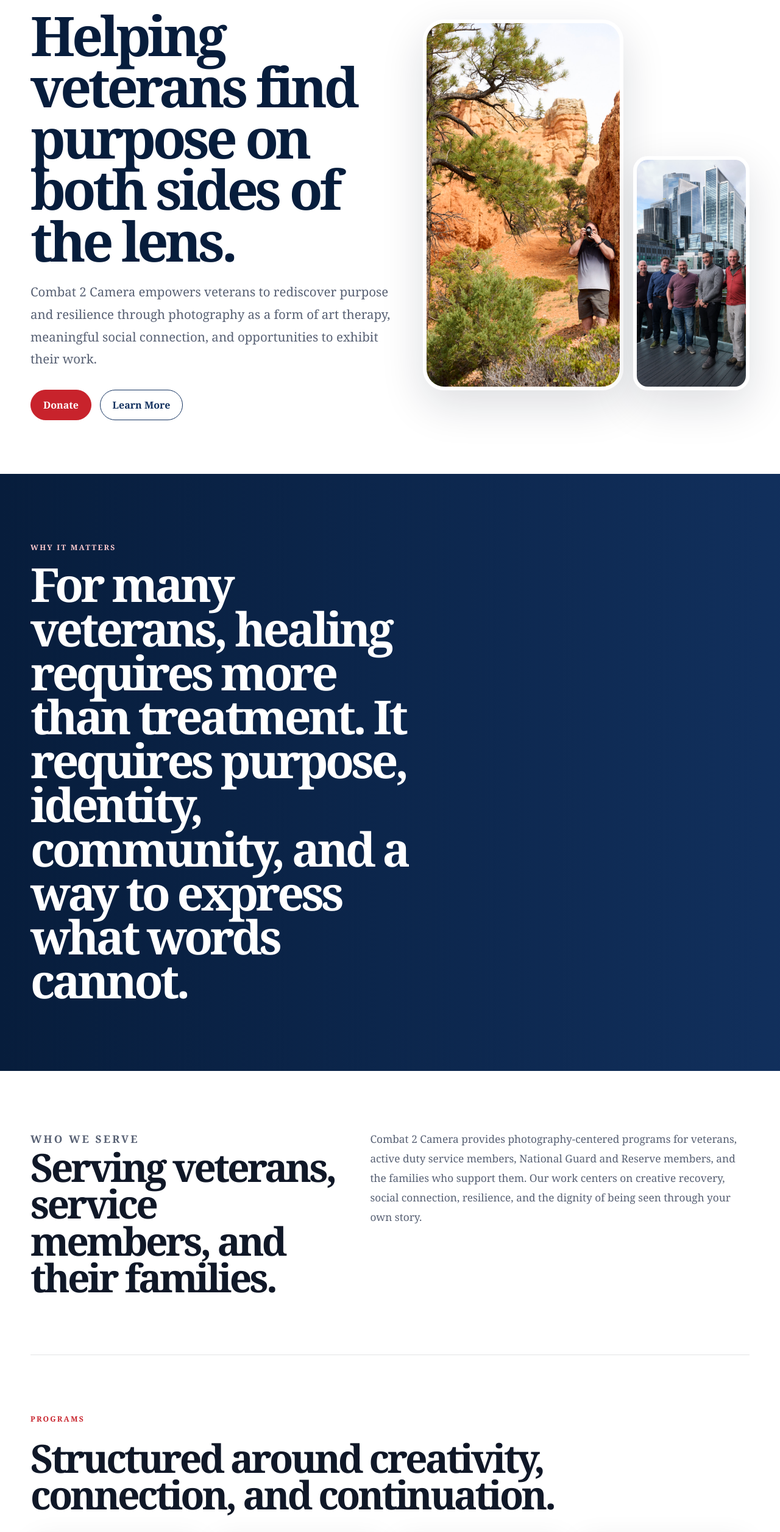
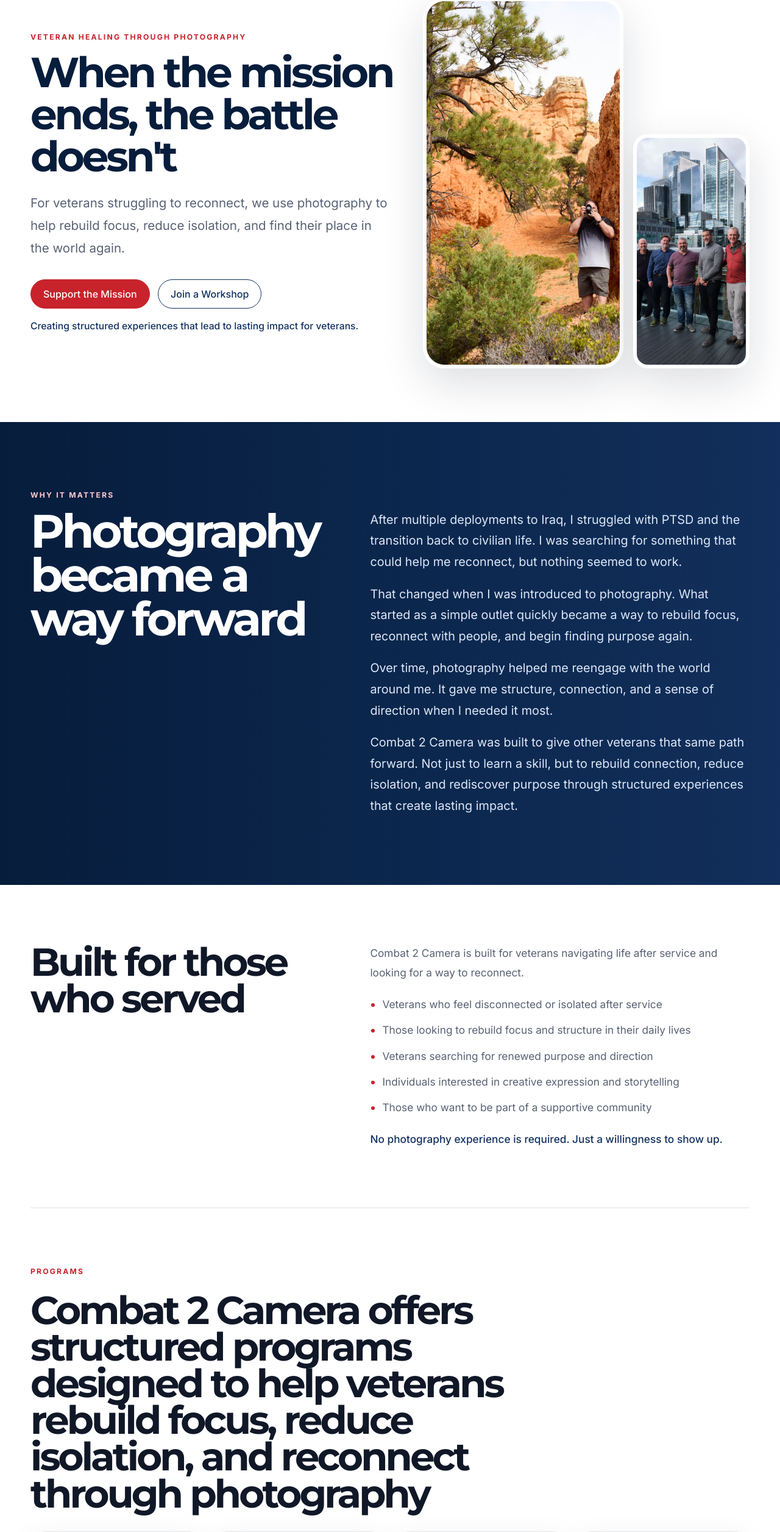
Before and after one commit to troyrkoltermann-pixel/combat2camera-website, a Next.js app: page / in a window 1280 px wide. Shown: the part 218-2730 px from the top of the page at 61% size. Built offline with nearby package versions, Linux system fonts and the light colour scheme.

Commit message:
Refine homepage messaging and typography

```diff
--- a/src/app/globals.css
+++ b/src/app/globals.css
@@ -1,3 +1,5 @@
+@import url("https://fonts.googleapis.com/css2?family=Inter:wght@400;500;700&family=Montserrat:wght@600;700&display=swap");
+
 :root {
   --ink: #101828;
   --paper: #ffffff;
@@ -26,7 +28,8 @@
   min-height: 100vh;
   background: #ffffff;
   color: var(--ink);
-  font-family: Georgia, "Times New Roman", serif;
+  font-family: "Inter", sans-serif;
+  font-weight: 400;
 }
 
 a {
@@ -124,9 +127,9 @@
 }
 
 .brand img {
-  width: 10.5rem;
+  width: 16rem;
   height: auto;
-  max-height: 4.4rem;
+  max-height: 5.4rem;
   object-fit: contain;
   object-position: left center;
 }
@@ -217,9 +220,10 @@
 }
 
 .hero-home h1 {
-  max-width: 12ch;
+  max-width: 14ch;
   color: var(--navy-dark);
-  font-size: clamp(3.5rem, 7vw, 7.2rem);
+  font-size: clamp(2.75rem, 5.4vw, 5.8rem);
+  line-height: 1;
 }
 
 .lead {
@@ -235,6 +239,15 @@
   flex-wrap: wrap;
   gap: 0.85rem;
   margin-top: 2rem;
+}
+
+.trust-line {
+  max-width: 42rem;
+  margin: 1rem 0 0;
+  color: var(--navy);
+  font-size: 0.98rem;
+  font-weight: 500;
+  line-height: 1.6;
 }
 
 .hero-media {
@@ -275,8 +288,27 @@
 }
 
 .mission-band h2 {
-  max-width: 15ch;
+  max-width: 12ch;
   font-size: clamp(2.7rem, 6vw, 6rem);
+}
+
+.mission-story {
+  display: grid;
+  grid-template-columns: 0.9fr 1.1fr;
+  gap: 3rem;
+  align-items: start;
+}
+
+.mission-story div {
+  display: grid;
+  gap: 1.1rem;
+}
+
+.mission-story p {
+  margin: 0;
+  color: #dce8f8;
+  font-size: clamp(1.05rem, 1.7vw, 1.24rem);
+  line-height: 1.75;
 }
 
 .split-section,
@@ -307,6 +339,7 @@
 }
 
 .split-section p,
+.serve-copy li,
 .founder-copy p,
 .donation-cta p,
 .donate-panel p {
@@ -314,6 +347,27 @@
   color: var(--muted);
   font-size: 1.08rem;
   line-height: 1.85;
+}
+
+.serve-copy {
+  display: grid;
+  gap: 1.25rem;
+}
+
+.serve-copy ul {
+  display: grid;
+  gap: 0.65rem;
+  margin: 0;
+  padding-left: 1.25rem;
+}
+
+.serve-copy li::marker {
+  color: var(--red);
+}
+
+.serve-copy .closing-line {
+  color: var(--navy);
+  font-weight: 500;
 }
 
 .section-heading {
@@ -342,10 +396,19 @@
 
 .program-card span {
   display: block;
-  margin-bottom: 2rem;
+  margin-bottom: 1rem;
   color: var(--red);
   font-size: 1.3rem;
   font-weight: 700;
+}
+
+.program-label {
+  margin: 0 0 1rem;
+  color: var(--navy);
+  font-size: 0.76rem;
+  font-weight: 700;
+  letter-spacing: 0.16em;
+  text-transform: uppercase;
 }
 
 .program-card p,
@@ -354,6 +417,39 @@
   margin: 0;
   color: var(--muted);
   line-height: 1.75;
+}
+
+.program-gains {
+  display: grid;
+  gap: 0.7rem;
+  margin-top: 1.25rem;
+}
+
+.program-gains strong {
+  color: var(--navy);
+  font-weight: 500;
+}
+
+.program-gains ul {
+  display: grid;
+  gap: 0.45rem;
+  margin: 0;
+  padding-left: 1.2rem;
+  color: var(--muted);
+  line-height: 1.55;
+}
+
+.program-gains li::marker {
+  color: var(--red);
+}
+
+.program-closing {
+  max-width: 52rem;
+  margin: 2rem 0 0;
+  color: var(--navy);
+  font-size: clamp(1.2rem, 2vw, 1.6rem);
+  font-weight: 500;
+  line-height: 1.55;
 }
 
 .impact-section {
@@ -820,6 +916,7 @@
 
   .hero-home,
   .split-section,
+  .mission-story,
   .founder-section,
   .story-hero-grid,
   .two-column-content,
@@ -864,7 +961,7 @@
   }
 
   .brand img {
-    width: 7.5rem;
+    width: 11.5rem;
   }
 
   .hero-home {
@@ -874,7 +971,7 @@
   }
 
   .hero-home h1 {
-    font-size: clamp(3rem, 15vw, 4.7rem);
+    font-size: clamp(2.55rem, 12vw, 4rem);
   }
 
   .hero-media {
@@ -924,3 +1021,71 @@
     animation-iteration-count: 1 !important;
   }
 }
+
+/* Typography system */
+:is(
+  h1,
+  h2,
+  h3,
+  .hero-home h1,
+  .mission-band h2,
+  .split-section h2,
+  .section-heading h2,
+  .founder-copy h2,
+  .donation-cta h2,
+  .donate-panel h1,
+  .story-hero h1,
+  .interior-hero h1,
+  .two-column-content h2,
+  .info-cards h2,
+  .program-detail-grid h2,
+  .support-list h2,
+  .support-cta-panel h2,
+  .contact-panel h2,
+  .policy-content h2,
+  .impact-card h3
+) {
+  font-family: "Montserrat", sans-serif;
+}
+
+:is(
+  .hero-home h1,
+  .mission-band h2,
+  .split-section h2,
+  .section-heading h2,
+  .founder-copy h2,
+  .donation-cta h2,
+  .donate-panel h1,
+  .story-hero h1,
+  .interior-hero h1
+) {
+  font-weight: 700;
+}
+
+:is(
+  .impact-card h3,
+  .two-column-content h2,
+  .info-cards h2,
+  .program-detail-grid h2,
+  .support-list h2,
+  .support-cta-panel h2,
+  .contact-panel h2,
+  .policy-content h2
+) {
+  font-weight: 600;
+}
+
+:is(
+  .button,
+  .nav-links,
+  .utility-bar a,
+  .program-card span,
+  .text-link,
+  .testimonial-card figcaption,
+  .story-back-link,
+  .site-footer nav,
+  .skip-link
+) {
+  font-family: "Inter", sans-serif;
+  font-weight: 500;
+}
--- a/src/components/home/donation-cta.tsx
+++ b/src/components/home/donation-cta.tsx
@@ -4,7 +4,7 @@
   return (
     <section className="donation-cta">
       <p className="eyebrow">Support The Mission</p>
-      <h2>Help build workshops, retreats, exhibitions, and mentorship for veterans.</h2>
+      <h2>Help build workshops, retreats, exhibitions, and mentorship for veterans</h2>
       <p>
         Donations will open when Combat 2 Camera receives federal 501(c)(3)
         confirmation. Until then, you can contact us about support,
--- a/src/components/home/founder-section.tsx
+++ b/src/components/home/founder-section.tsx
@@ -14,7 +14,7 @@
       </div>
       <div className="founder-copy">
         <p className="eyebrow">Founder Story</p>
-        <h2>Built from lived experience.</h2>
+        <h2>Built from lived experience</h2>
         <p>
           After multiple deployments to Iraq, Troy R. Koltermann came home
           carrying the weight of combat and navigating PTSD. Traditional care
--- a/src/components/home/hero-section.tsx
+++ b/src/components/home/hero-section.tsx
@@ -6,20 +6,23 @@
     <section className="hero-home">
       <div className="hero-copy">
         <p className="eyebrow">Veteran healing through photography</p>
-        <h1>Helping veterans find purpose on both sides of the lens.</h1>
+        <h1>When the mission ends, the battle doesn&apos;t</h1>
         <p className="lead">
-          Combat 2 Camera empowers veterans to rediscover purpose and resilience
-          through photography as a form of art therapy, meaningful social
-          connection, and opportunities to exhibit their work.
+          For veterans struggling to reconnect, we use photography to help
+          rebuild focus, reduce isolation, and find their place in the world
+          again.
         </p>
         <div className="hero-actions">
-          <Link className="button button-primary" href="/donate">
-            Donate
+          <Link className="button button-primary" href="/support">
+            Support the Mission
           </Link>
-          <a className="button button-secondary" href="#mission">
-            Learn More
+          <a className="button button-secondary" href="#programs">
+            Join a Workshop
           </a>
         </div>
+        <p className="trust-line">
+          Creating structured experiences that lead to lasting impact for veterans.
+        </p>
       </div>
 
       <div className="hero-media" aria-label="Combat 2 Camera program photos">
--- a/src/components/home/impact-section.tsx
+++ b/src/components/home/impact-section.tsx
@@ -5,7 +5,7 @@
     <section className="impact-section" id="impact">
       <div className="section-heading">
         <p className="eyebrow">How Support Helps</p>
-        <h2>Every contribution should move a veteran closer to creative purpose.</h2>
+        <h2>Every contribution should move a veteran closer to creative purpose</h2>
       </div>
 
       <div className="impact-grid">
--- a/src/components/home/mission-section.tsx
+++ b/src/components/home/mission-section.tsx
@@ -3,24 +3,54 @@
     <>
       <section className="mission-band" id="mission">
         <p className="eyebrow">Why It Matters</p>
-        <h2>
-          For many veterans, healing requires more than treatment. It requires
-          purpose, identity, community, and a way to express what words cannot.
-        </h2>
+        <div className="mission-story">
+          <h2>Photography became a way forward</h2>
+          <div>
+            <p>
+              After multiple deployments to Iraq, I struggled with PTSD and the
+              transition back to civilian life. I was searching for something
+              that could help me reconnect, but nothing seemed to work.
+            </p>
+            <p>
+              That changed when I was introduced to photography. What started as
+              a simple outlet quickly became a way to rebuild focus, reconnect with
+              people, and begin finding purpose again.
+            </p>
+            <p>
+              Over time, photography helped me reengage with the world around
+              me. It gave me structure, connection, and a sense of direction
+              when I needed it most.
+            </p>
+            <p>
+              Combat 2 Camera was built to give other veterans that same path
+              forward. Not just to learn a skill, but to rebuild connection,
+              reduce isolation, and rediscover purpose through structured
+              experiences that create lasting impact.
+            </p>
+          </div>
+        </div>
       </section>
 
       <section className="split-section">
         <div>
-          <p className="eyebrow">Who We Serve</p>
-          <h2>Serving veterans, service members, and their families.</h2>
+          <h2>Built for those who served</h2>
         </div>
-        <p>
-          Combat 2 Camera provides photography-centered programs for veterans,
-          active duty service members, National Guard and Reserve members, and
-          the families who support them. Our work centers on creative recovery,
-          social connection, resilience, and the dignity of being seen through
-          your own story.
-        </p>
+        <div className="serve-copy">
+          <p>
+            Combat 2 Camera is built for veterans navigating life after service
+            and looking for a way to reconnect.
+          </p>
+          <ul>
+            <li>Veterans who feel disconnected or isolated after service</li>
+            <li>Those looking to rebuild focus and structure in their daily lives</li>
+            <li>Veterans searching for renewed purpose and direction</li>
+            <li>Individuals interested in creative expression and storytelling</li>
+            <li>Those who want to be part of a supportive community</li>
+          </ul>
+          <p className="closing-line">
+            No photography experience is required. Just a willingness to show up.
+          </p>
+        </div>
       </section>
     </>
   );
--- a/src/components/home/programs-section.tsx
+++ b/src/components/home/programs-section.tsx
@@ -5,16 +5,32 @@
     <section className="programs-section" id="programs">
       <div className="section-heading">
         <p className="eyebrow">Programs</p>
-        <h2>Structured around creativity, connection, and continuation.</h2>
+        <h2>
+          Combat 2 Camera offers structured programs designed to help veterans
+          rebuild focus, reduce isolation, and reconnect through photography
+        </h2>
       </div>
       <div className="program-grid">
         {programs.map((program) => (
           <article className="program-card" key={program.title}>
+            <p className="program-label">{program.label}</p>
             <span>{program.title}</span>
             <p>{program.description}</p>
+            <div className="program-gains">
+              <strong>What participants gain:</strong>
+              <ul>
+                {program.gains.map((gain) => (
+                  <li key={gain}>{gain}</li>
+                ))}
+              </ul>
+            </div>
           </article>
         ))}
       </div>
+      <p className="program-closing">
+        Each program is designed to meet veterans where they are and provide a
+        clear path forward.
+      </p>
     </section>
   );
 }
--- a/src/components/home/testimonials-section.tsx
+++ b/src/components/home/testimonials-section.tsx
@@ -5,7 +5,7 @@
     <section className="testimonials-section">
       <div className="section-heading">
         <p className="eyebrow">Participant Voices</p>
-        <h2>Photography gives veterans another language for healing.</h2>
+        <h2>Photography gives veterans another language for healing</h2>
       </div>
       <div className="testimonial-grid">
         {testimonials.map((testimonial) => (
--- a/src/components/site-header.tsx
+++ b/src/components/site-header.tsx
@@ -12,10 +12,10 @@
       <div className="main-nav">
         <Link className="brand" href="/">
           <Image
-            src="/assets/logo/Logo C2C.png"
+            src="/assets/logo/Horizontal Layout C2C.eps"
             alt="Combat 2 Camera logo"
-            width={210}
-            height={140}
+            width={280}
+            height={120}
             priority
           />
         </Link>
```
Also changed, not shown: src/data/home.ts (+32 -8 lines).
